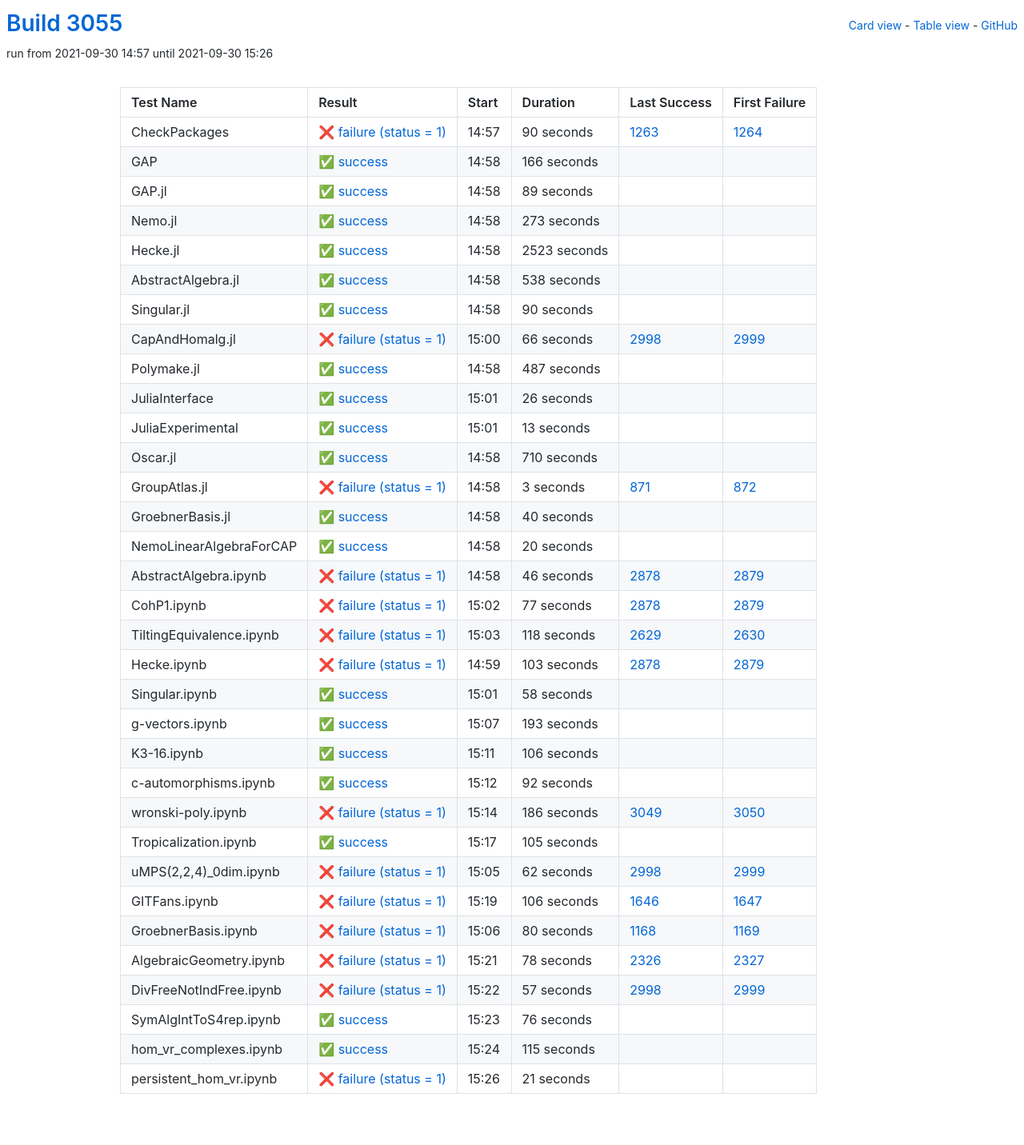
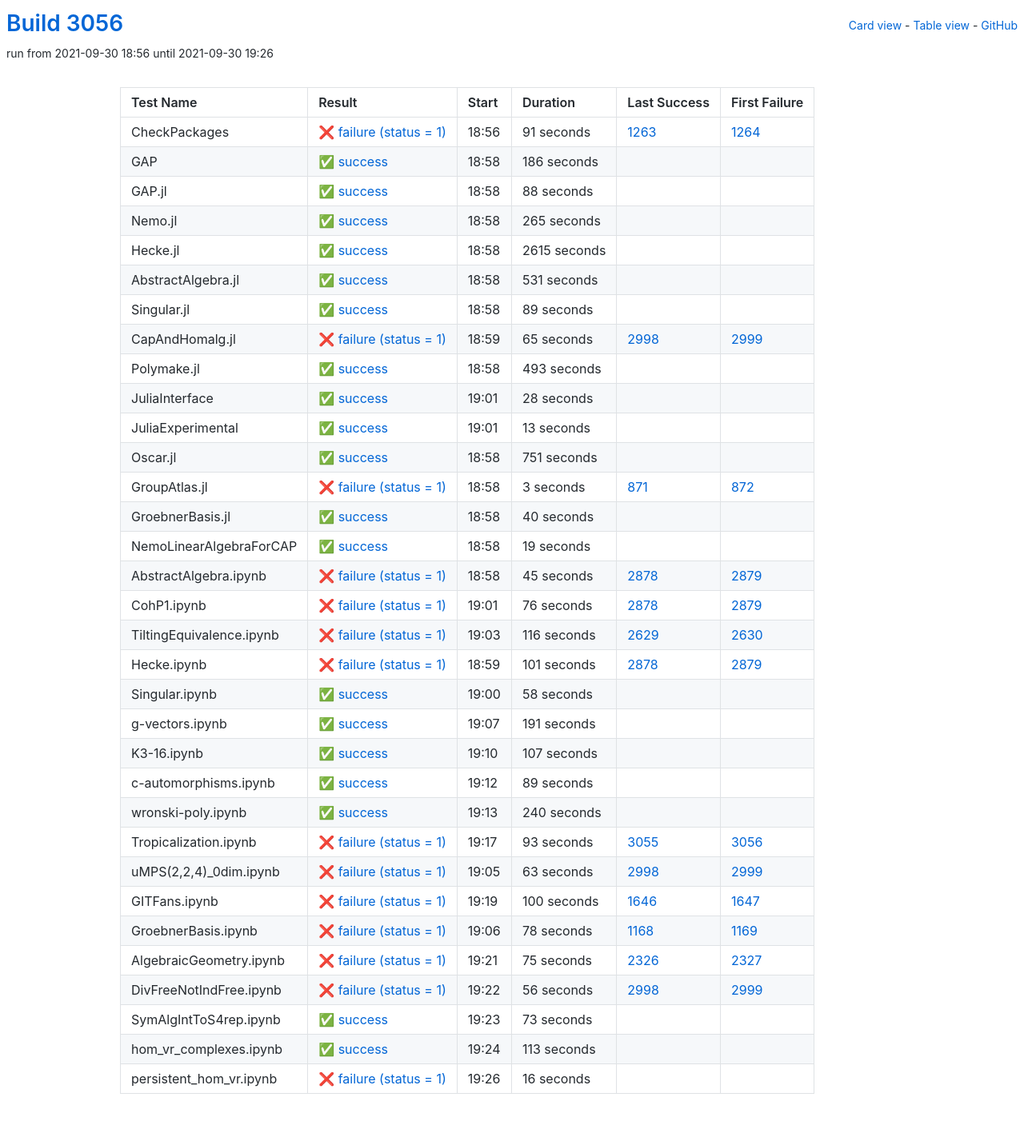
Before and after one commit to oscar-system/oscar-ci-status-stable, a Jekyll site: the page built from table.html, in a window 1280 px wide. Shown: the whole page at 80% size. Built offline with Jekyll 4.4.1, drawn with Linux system fonts in a browser that asks for light colours.

Commit message:
Build #3056

```diff
--- a/_data/ci.yml
+++ b/_data/ci.yml
@@ -1,6 +1,6 @@
 ---
-build: 3055
-build_url: https://oscarci.mathematik.uni-kl.de/job/oscar-stable/3055/
+build: 3056
+build_url: https://oscarci.mathematik.uni-kl.de/job/oscar-stable/3056/
 job: oscar-stable
 organization: oscar-system
 repo: oscar-ci-status-stable
@@ -8,32 +8,80 @@ repourl: https://github.com/oscar-system/oscar-ci-status-stable
 tests:
 - name: CheckPackages
   id: checkpackages
-  log: https://oscarci.mathematik.uni-kl.de/job/oscar-stable/3055/artifact/logs/build-3055/CheckPackages.log
-  start: 2021-09-30 14:57
+  log: https://oscarci.mathematik.uni-kl.de/job/oscar-stable/3056/artifact/logs/build-3056/CheckPackages.log
+  start: 2021-09-30 18:56
   success: false
   exitcode: 1
   status: failure
-  duration: 90
+  duration: 91
   last_success: 1263
   last_success_url: https://oscarci.mathematik.uni-kl.de/job/oscar-stable/1263/
   first_failure: 1264
   first_failure_url: https://oscarci.mathematik.uni-kl.de/job/oscar-stable/1264/
 - name: GAP
   id: gap
-  log: https://oscarci.mathematik.uni-kl.de/job/oscar-stable/3055/artifact/logs/build-3055/GAP.log
-  start: 2021-09-30 14:58
+  log: https://oscarci.mathematik.uni-kl.de/job/oscar-stable/3056/artifact/logs/build-3056/GAP.log
+  start: 2021-09-30 18:58
   success: true
   exitcode: 0
   status: success
-  duration: 166
+  duration: 186
   last_success: false
   last_success_url:
   first_failure: false
   first_failure_url:
 - name: GAP.jl
   id: gap-jl
-  log: https://oscarci.mathematik.uni-kl.de/job/oscar-stable/3055/artifact/logs/build-3055/GAP.jl.log
-  start: 2021-09-30 14:58
+  log: https://oscarci.mathematik.uni-kl.de/job/oscar-stable/3056/artifact/logs/build-3056/GAP.jl.log
+  start: 2021-09-30 18:58
+  success: true
+  exitcode: 0
+  status: success
+  duration: 88
+  last_success: false
+  last_success_url:
+  first_failure: false
+  first_failure_url:
+- name: Nemo.jl
+  id: nemo-jl
+  log: https://oscarci.mathematik.uni-kl.de/job/oscar-stable/3056/artifact/logs/build-3056/Nemo.jl.log
+  start: 2021-09-30 18:58
+  success: true
+  exitcode: 0
+  status: success
+  duration: 265
+  last_success: false
+  last_success_url:
+  first_failure: false
+  first_failure_url:
+- name: Hecke.jl
+  id: hecke-jl
+  log: https://oscarci.mathematik.uni-kl.de/job/oscar-stable/3056/artifact/logs/build-3056/Hecke.jl.log
+  start: 2021-09-30 18:58
+  success: true
+  exitcode: 0
+  status: success
+  duration: 2615
+  last_success: false
+  last_success_url:
+  first_failure: false
+  first_failure_url:
+- name: AbstractAlgebra.jl
+  id: abstractalgebra-jl
+  log: https://oscarci.mathematik.uni-kl.de/job/oscar-stable/3056/artifact/logs/build-3056/AbstractAlgebra.jl.log
+  start: 2021-09-30 18:58
+  success: true
+  exitcode: 0
+  status: success
+  duration: 531
+  last_success: false
+  last_success_url:
+  first_failure: false
+  first_failure_url:
+- name: Singular.jl
+  id: singular-jl
+  log: https://oscarci.mathematik.uni-kl.de/job/oscar-stable/3056/artifact/logs/build-3056/Singular.jl.log
+  start: 2021-09-30 18:58
   success: true
   exitcode: 0
   status: success
@@ -42,94 +90,46 @@ tests:
   last_success_url:
   first_failure: false
   first_failure_url:
-- name: Nemo.jl
-  id: nemo-jl
-  log: https://oscarci.mathematik.uni-kl.de/job/oscar-stable/3055/artifact/logs/build-3055/Nemo.jl.log
-  start: 2021-09-30 14:58
-  success: true
-  exitcode: 0
-  status: success
-  duration: 273
-  last_success: false
-  last_success_url:
-  first_failure: false
-  first_failure_url:
-- name: Hecke.jl
-  id: hecke-jl
-  log: https://oscarci.mathematik.uni-kl.de/job/oscar-stable/3055/artifact/logs/build-3055/Hecke.jl.log
-  start: 2021-09-30 14:58
-  success: true
-  exitcode: 0
-  status: success
-  duration: 2523
-  last_success: false
-  last_success_url:
-  first_failure: false
-  first_failure_url:
-- name: AbstractAlgebra.jl
-  id: abstractalgebra-jl
-  log: https://oscarci.mathematik.uni-kl.de/job/oscar-stable/3055/artifact/logs/build-3055/AbstractAlgebra.jl.log
-  start: 2021-09-30 14:58
-  success: true
-  exitcode: 0
-  status: success
-  duration: 538
-  last_success: false
-  last_success_url:
-  first_failure: false
-  first_failure_url:
-- name: Singular.jl
-  id: singular-jl
-  log: https://oscarci.mathematik.uni-kl.de/job/oscar-stable/3055/artifact/logs/build-3055/Singular.jl.log
-  start: 2021-09-30 14:58
-  success: true
-  exitcode: 0
-  status: success
-  duration: 90
-  last_success: false
-  last_success_url:
-  first_failure: false
-  first_failure_url:
 - name: CapAndHomalg.jl
   id: capandhomalg-jl
-  log: https://oscarci.mathematik.uni-kl.de/job/oscar-stable/3055/artifact/logs/build-3055/CapAndHomalg.jl.log
-  start: 2021-09-30 15:00
+  log: https://oscarci.mathematik.uni-kl.de/job/oscar-stable/3056/artifact/logs/build-3056/CapAndHomalg.jl.log
+  start: 2021-09-30 18:59
   success: false
   exitcode: 1
   status: failure
-  duration: 66
+  duration: 65
   last_success: 2998
   last_success_url: https://oscarci.mathematik.uni-kl.de/job/oscar-stable/2998/
   first_failure: 2999
   first_failure_url: https://oscarci.mathematik.uni-kl.de/job/oscar-stable/2999/
 - name: Polymake.jl
   id: polymake-jl
-  log: https://oscarci.mathematik.uni-kl.de/job/oscar-stable/3055/artifact/logs/build-3055/Polymake.jl.log
-  start: 2021-09-30 14:58
+  log: https://oscarci.mathematik.uni-kl.de/job/oscar-stable/3056/artifact/logs/build-3056/Polymake.jl.log
+  start: 2021-09-30 18:58
   success: true
   exitcode: 0
   status: success
-  duration: 487
+  duration: 493
   last_success: false
   last_success_url:
   first_failure: false
   first_failure_url:
 - name: JuliaInterface
   id: juliainterface
-  log: https://oscarci.mathematik.uni-kl.de/job/oscar-stable/3055/artifact/logs/build-3055/JuliaInterface.log
-  start: 2021-09-30 15:01
+  log: https://oscarci.mathematik.uni-kl.de/job/oscar-stable/3056/artifact/logs/build-3056/JuliaInterface.log
+  start: 2021-09-30 19:01
   success: true
   exitcode: 0
   status: success
-  duration: 26
+  duration: 28
   last_success: false
   last_success_url:
   first_failure: false
   first_failure_url:
 - name: JuliaExperimental
   id: juliaexperimental
-  log: https://oscarci.mathematik.uni-kl.de/job/oscar-stable/3055/artifact/logs/build-3055/JuliaExperimental.log
-  start: 2021-09-30 15:01
+  log: https://oscarci.mathematik.uni-kl.de/job/oscar-stable/3056/artifact/logs/build-3056/JuliaExperimental.log
+  start: 2021-09-30 19:01
   success: true
   exitcode: 0
   status: success
@@ -140,20 +140,20 @@ tests:
   first_failure_url:
 - name: Oscar.jl
   id: oscar-jl
-  log: https://oscarci.mathematik.uni-kl.de/job/oscar-stable/3055/artifact/logs/build-3055/Oscar.jl.log
-  start: 2021-09-30 14:58
+  log: https://oscarci.mathematik.uni-kl.de/job/oscar-stable/3056/artifact/logs/build-3056/Oscar.jl.log
+  start: 2021-09-30 18:58
   success: true
   exitcode: 0
   status: success
-  duration: 710
+  duration: 751
   last_success: false
   last_success_url:
   first_failure: false
   first_failure_url:
 - name: GroupAtlas.jl
   id: groupatlas-jl
-  log: https://oscarci.mathematik.uni-kl.de/job/oscar-stable/3055/artifact/logs/build-3055/GroupAtlas.jl.log
-  start: 2021-09-30 14:58
+  log: https://oscarci.mathematik.uni-kl.de/job/oscar-stable/3056/artifact/logs/build-3056/GroupAtlas.jl.log
+  start: 2021-09-30 18:58
   success: false
   exitcode: 1
   status: failure
@@ -164,8 +164,8 @@ tests:
   first_failure_url: https://oscarci.mathematik.uni-kl.de/job/oscar-stable/872/
 - name: GroebnerBasis.jl
   id: groebnerbasis-jl
-  log: https://oscarci.mathematik.uni-kl.de/job/oscar-stable/3055/artifact/logs/build-3055/GroebnerBasis.jl.log
-  start: 2021-09-30 14:58
+  log: https://oscarci.mathematik.uni-kl.de/job/oscar-stable/3056/artifact/logs/build-3056/GroebnerBasis.jl.log
+  start: 2021-09-30 18:58
   success: true
   exitcode: 0
   status: success
@@ -176,68 +176,68 @@ tests:
   first_failure_url:
 - name: NemoLinearAlgebraForCAP
   id: nemolinearalgebraforcap
-  log: https://oscarci.mathematik.uni-kl.de/job/oscar-stable/3055/artifact/logs/build-3055/NemoLinearAlgebraForCAP.log
-  start: 2021-09-30 14:58
+  log: https://oscarci.mathematik.uni-kl.de/job/oscar-stable/3056/artifact/logs/build-3056/NemoLinearAlgebraForCAP.log
+  start: 2021-09-30 18:58
   success: true
   exitcode: 0
   status: success
-  duration: 20
+  duration: 19
   last_success: false
   last_success_url:
   first_failure: false
   first_failure_url:
 - name: AbstractAlgebra.ipynb
   id: abstractalgebra-ipynb
-  log: https://oscarci.mathematik.uni-kl.de/job/oscar-stable/3055/artifact/logs/build-3055/AbstractAlgebra.ipynb.log
-  start: 2021-09-30 14:58
+  log: https://oscarci.mathematik.uni-kl.de/job/oscar-stable/3056/artifact/logs/build-3056/AbstractAlgebra.ipynb.log
+  start: 2021-09-30 18:58
   success: false
   exitcode: 1
   status: failure
-  duration: 46
+  duration: 45
   last_success: 2878
   last_success_url: https://oscarci.mathematik.uni-kl.de/job/oscar-stable/2878/
   first_failure: 2879
   first_failure_url: https://oscarci.mathematik.uni-kl.de/job/oscar-stable/2879/
 - name: CohP1.ipynb
   id: cohp1-ipynb
-  log: https://oscarci.mathematik.uni-kl.de/job/oscar-stable/3055/artifact/logs/build-3055/CohP1.ipynb.log
-  start: 2021-09-30 15:02
+  log: https://oscarci.mathematik.uni-kl.de/job/oscar-stable/3056/artifact/logs/build-3056/CohP1.ipynb.log
+  start: 2021-09-30 19:01
   success: false
   exitcode: 1
   status: failure
-  duration: 77
+  duration: 76
   last_success: 2878
   last_success_url: https://oscarci.mathematik.uni-kl.de/job/oscar-stable/2878/
   first_failure: 2879
   first_failure_url: https://oscarci.mathematik.uni-kl.de/job/oscar-stable/2879/
 - name: TiltingEquivalence.ipynb
   id: tiltingequivalence-ipynb
-  log: https://oscarci.mathematik.uni-kl.de/job/oscar-stable/3055/artifact/logs/build-3055/TiltingEquivalence.ipynb.log
-  start: 2021-09-30 15:03
+  log: https://oscarci.mathematik.uni-kl.de/job/oscar-stable/3056/artifact/logs/build-3056/TiltingEquivalence.ipynb.log
+  start: 2021-09-30 19:03
   success: false
   exitcode: 1
   status: failure
-  duration: 118
+  duration: 116
   last_success: 2629
   last_success_url: https://oscarci.mathematik.uni-kl.de/job/oscar-stable/2629/
   first_failure: 2630
   first_failure_url: https://oscarci.mathematik.uni-kl.de/job/oscar-stable/2630/
 - name: Hecke.ipynb
   id: hecke-ipynb
-  log: https://oscarci.mathematik.uni-kl.de/job/oscar-stable/3055/artifact/logs/build-3055/Hecke.ipynb.log
-  start: 2021-09-30 14:59
+  log: https://oscarci.mathematik.uni-kl.de/job/oscar-stable/3056/artifact/logs/build-3056/Hecke.ipynb.log
+  start: 2021-09-30 18:59
   success: false
   exitcode: 1
   status: failure
-  duration: 103
+  duration: 101
   last_success: 2878
   last_success_url: https://oscarci.mathematik.uni-kl.de/job/oscar-stable/2878/
   first_failure: 2879
   first_failure_url: https://oscarci.mathematik.uni-kl.de/job/oscar-stable/2879/
 - name: Singular.ipynb
   id: singular-ipynb
-  log: https://oscarci.mathematik.uni-kl.de/job/oscar-stable/3055/artifact/logs/build-3055/Singular.ipynb.log
-  start: 2021-09-30 15:01
+  log: https://oscarci.mathematik.uni-kl.de/job/oscar-stable/3056/artifact/logs/build-3056/Singular.ipynb.log
+  start: 2021-09-30 19:00
   success: true
   exitcode: 0
   status: success
@@ -248,156 +248,156 @@ tests:
   first_failure_url:
 - name: g-vectors.ipynb
   id: g-vectors-ipynb
-  log: https://oscarci.mathematik.uni-kl.de/job/oscar-stable/3055/artifact/logs/build-3055/g-vectors.ipynb.log
-  start: 2021-09-30 15:07
+  log: https://oscarci.mathematik.uni-kl.de/job/oscar-stable/3056/artifact/logs/build-3056/g-vectors.ipynb.log
+  start: 2021-09-30 19:07
   success: true
   exitcode: 0
   status: success
-  duration: 193
+  duration: 191
   last_success: false
   last_success_url:
   first_failure: false
   first_failure_url:
 - name: K3-16.ipynb
   id: k3-16-ipynb
-  log: https://oscarci.mathematik.uni-kl.de/job/oscar-stable/3055/artifact/logs/build-3055/K3-16.ipynb.log
-  start: 2021-09-30 15:11
+  log: https://oscarci.mathematik.uni-kl.de/job/oscar-stable/3056/artifact/logs/build-3056/K3-16.ipynb.log
+  start: 2021-09-30 19:10
   success: true
   exitcode: 0
   status: success
-  duration: 106
+  duration: 107
   last_success: false
   last_success_url:
   first_failure: false
   first_failure_url:
 - name: c-automorphisms.ipynb
   id: c-automorphisms-ipynb
-  log: https://oscarci.mathematik.uni-kl.de/job/oscar-stable/3055/artifact/logs/build-3055/c-automorphisms.ipynb.log
-  start: 2021-09-30 15:12
+  log: https://oscarci.mathematik.uni-kl.de/job/oscar-stable/3056/artifact/logs/build-3056/c-automorphisms.ipynb.log
+  start: 2021-09-30 19:12
   success: true
   exitcode: 0
   status: success
-  duration: 92
+  duration: 89
   last_success: false
   last_success_url:
   first_failure: false
   first_failure_url:
 - name: wronski-poly.ipynb
   id: wronski-poly-ipynb
-  log: https://oscarci.mathematik.uni-kl.de/job/oscar-stable/3055/artifact/logs/build-3055/wronski-poly.ipynb.log
-  start: 2021-09-30 15:14
-  success: false
-  exitcode: 1
-  status: failure
-  duration: 186
-  last_success: 3049
-  last_success_url: https://oscarci.mathematik.uni-kl.de/job/oscar-stable/3049/
-  first_failure: 3050
-  first_failure_url: https://oscarci.mathematik.uni-kl.de/job/oscar-stable/3050/
-- name: Tropicalization.ipynb
-  id: tropicalization-ipynb
-  log: https://oscarci.mathematik.uni-kl.de/job/oscar-stable/3055/artifact/logs/build-3055/Tropicalization.ipynb.log
-  start: 2021-09-30 15:17
+  log: https://oscarci.mathematik.uni-kl.de/job/oscar-stable/3056/artifact/logs/build-3056/wronski-poly.ipynb.log
+  start: 2021-09-30 19:13
   success: true
   exitcode: 0
   status: success
-  duration: 105
+  duration: 240
   last_success: false
   last_success_url:
   first_failure: false
   first_failure_url:
-- name: uMPS(2,2,4)_0dim.ipynb
-  id: umps-2-2-4-0dim-ipynb
-  log: https://oscarci.mathematik.uni-kl.de/job/oscar-stable/3055/artifact/logs/build-3055/uMPS-2-2-4-_0dim.ipynb.log
-  start: 2021-09-30 15:05
+- name: Tropicalization.ipynb
+  id: tropicalization-ipynb
+  log: https://oscarci.mathematik.uni-kl.de/job/oscar-stable/3056/artifact/logs/build-3056/Tropicalization.ipynb.log
+  start: 2021-09-30 19:17
   success: false
   exitcode: 1
   status: failure
-  duration: 62
+  duration: 93
+  last_success: 3055
+  last_success_url: https://oscarci.mathematik.uni-kl.de/job/oscar-stable/3055/
+  first_failure: 3056
+  first_failure_url: https://oscarci.mathematik.uni-kl.de/job/oscar-stable/3056/
+- name: uMPS(2,2,4)_0dim.ipynb
+  id: umps-2-2-4-0dim-ipynb
+  log: https://oscarci.mathematik.uni-kl.de/job/oscar-stable/3056/artifact/logs/build-3056/uMPS-2-2-4-_0dim.ipynb.log
+  start: 2021-09-30 19:05
+  success: false
+  exitcode: 1
+  status: failure
+  duration: 63
   last_success: 2998
   last_success_url: https://oscarci.mathematik.uni-kl.de/job/oscar-stable/2998/
   first_failure: 2999
   first_failure_url: https://oscarci.mathematik.uni-kl.de/job/oscar-stable/2999/
 - name: GITFans.ipynb
   id: gitfans-ipynb
-  log: https://oscarci.mathematik.uni-kl.de/job/oscar-stable/3055/artifact/logs/build-3055/GITFans.ipynb.log
-  start: 2021-09-30 15:19
+  log: https://oscarci.mathematik.uni-kl.de/job/oscar-stable/3056/artifact/logs/build-3056/GITFans.ipynb.log
+  start: 2021-09-30 19:19
   success: false
   exitcode: 1
   status: failure
-  duration: 106
+  duration: 100
   last_success: 1646
   last_success_url: https://oscarci.mathematik.uni-kl.de/job/oscar-stable/1646/
   first_failure: 1647
   first_failure_url: https://oscarci.mathematik.uni-kl.de/job/oscar-stable/1647/
 - name: GroebnerBasis.ipynb
   id: groebnerbasis-ipynb
-  log: https://oscarci.mathematik.uni-kl.de/job/oscar-stable/3055/artifact/logs/build-3055/GroebnerBasis.ipynb.log
-  start: 2021-09-30 15:06
+  log: https://oscarci.mathematik.uni-kl.de/job/oscar-stable/3056/artifact/logs/build-3056/GroebnerBasis.ipynb.log
+  start: 2021-09-30 19:06
   success: false
   exitcode: 1
   status: failure
-  duration: 80
+  duration: 78
   last_success: 1168
   last_success_url: https://oscarci.mathematik.uni-kl.de/job/oscar-stable/1168/
   first_failure: 1169
   first_failure_url: https://oscarci.mathematik.uni-kl.de/job/oscar-stable/1169/
 - name: AlgebraicGeometry.ipynb
   id: algebraicgeometry-ipynb
-  log: https://oscarci.mathematik.uni-kl.de/job/oscar-stable/3055/artifact/logs/build-3055/AlgebraicGeometry.ipynb.log
-  start: 2021-09-30 15:21
+  log: https://oscarci.mathematik.uni-kl.de/job/oscar-stable/3056/artifact/logs/build-3056/AlgebraicGeometry.ipynb.log
+  start: 2021-09-30 19:21
   success: false
   exitcode: 1
   status: failure
-  duration: 78
+  duration: 75
   last_success: 2326
   last_success_url: https://oscarci.mathematik.uni-kl.de/job/oscar-stable/2326/
   first_failure: 2327
   first_failure_url: https://oscarci.mathematik.uni-kl.de/job/oscar-stable/2327/
 - name: DivFreeNotIndFree.ipynb
   id: divfreenotindfree-ipynb
-  log: https://oscarci.mathematik.uni-kl.de/job/oscar-stable/3055/artifact/logs/build-3055/DivFreeNotIndFree.ipynb.log
-  start: 2021-09-30 15:22
+  log: https://oscarci.mathematik.uni-kl.de/job/oscar-stable/3056/artifact/logs/build-3056/DivFreeNotIndFree.ipynb.log
+  start: 2021-09-30 19:22
   success: false
   exitcode: 1
   status: failure
-  duration: 57
+  duration: 56
   last_success: 2998
   last_success_url: https://oscarci.mathematik.uni-kl.de/job/oscar-stable/2998/
   first_failure: 2999
   first_failure_url: https://oscarci.mathematik.uni-kl.de/job/oscar-stable/2999/
 - name: SymAlgIntToS4rep.ipynb
   id: symalginttos4rep-ipynb
-  log: https://oscarci.mathematik.uni-kl.de/job/oscar-stable/3055/artifact/logs/build-3055/SymAlgIntToS4rep.ipynb.log
-  start: 2021-09-30 15:23
+  log: https://oscarci.mathematik.uni-kl.de/job/oscar-stable/3056/artifact/logs/build-3056/SymAlgIntToS4rep.ipynb.log
+  start: 2021-09-30 19:23
   success: true
   exitcode: 0
   status: success
-  duration: 76
+  duration: 73
   last_success: false
   last_success_url:
   first_failure: false
   first_failure_url:
 - name: hom_vr_complexes.ipynb
   id: hom-vr-complexes-ipynb
-  log: https://oscarci.mathematik.uni-kl.de/job/oscar-stable/3055/artifact/logs/build-3055/hom_vr_complexes.ipynb.log
-  start: 2021-09-30 15:24
+  log: https://oscarci.mathematik.uni-kl.de/job/oscar-stable/3056/artifact/logs/build-3056/hom_vr_complexes.ipynb.log
+  start: 2021-09-30 19:24
   success: true
   exitcode: 0
   status: success
-  duration: 115
+  duration: 113
   last_success: false
   last_success_url:
   first_failure: false
   first_failure_url:
 - name: persistent_hom_vr.ipynb
   id: persistent-hom-vr-ipynb
-  log: https://oscarci.mathematik.uni-kl.de/job/oscar-stable/3055/artifact/logs/build-3055/persistent_hom_vr.ipynb.log
-  start: 2021-09-30 15:26
+  log: https://oscarci.mathematik.uni-kl.de/job/oscar-stable/3056/artifact/logs/build-3056/persistent_hom_vr.ipynb.log
+  start: 2021-09-30 19:26
   success: false
   exitcode: 1
   status: failure
-  duration: 21
+  duration: 16
   last_success: false
   last_success_url:
   first_failure: false
```
Also changed, not shown: README.md.
